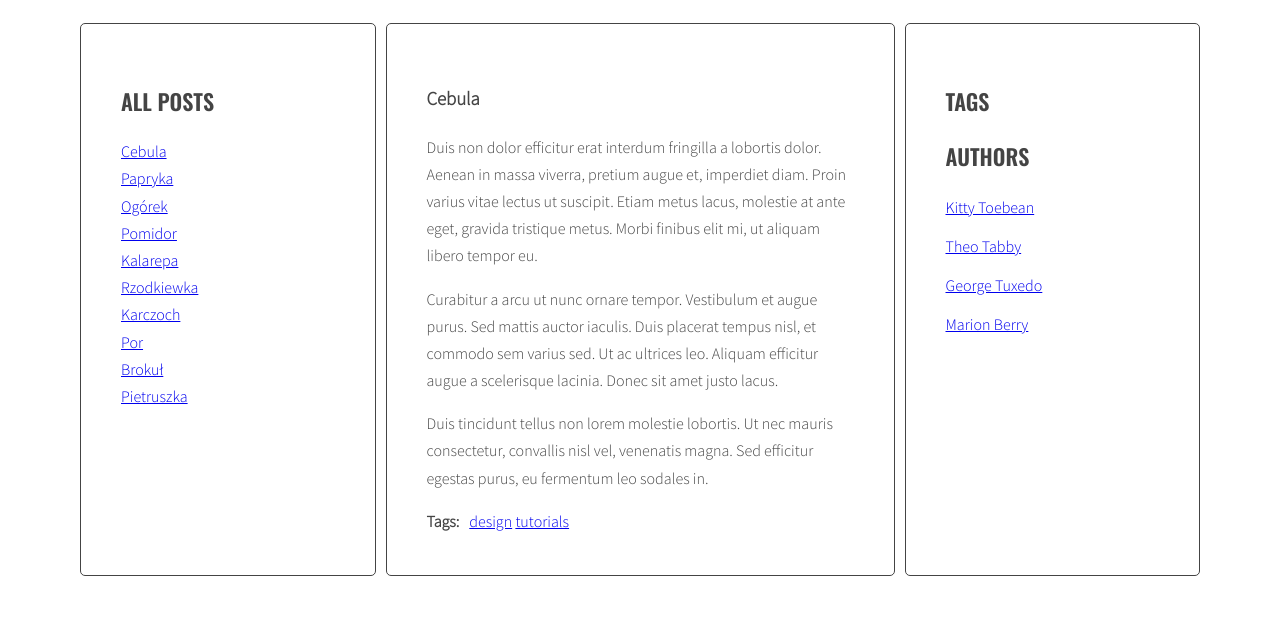
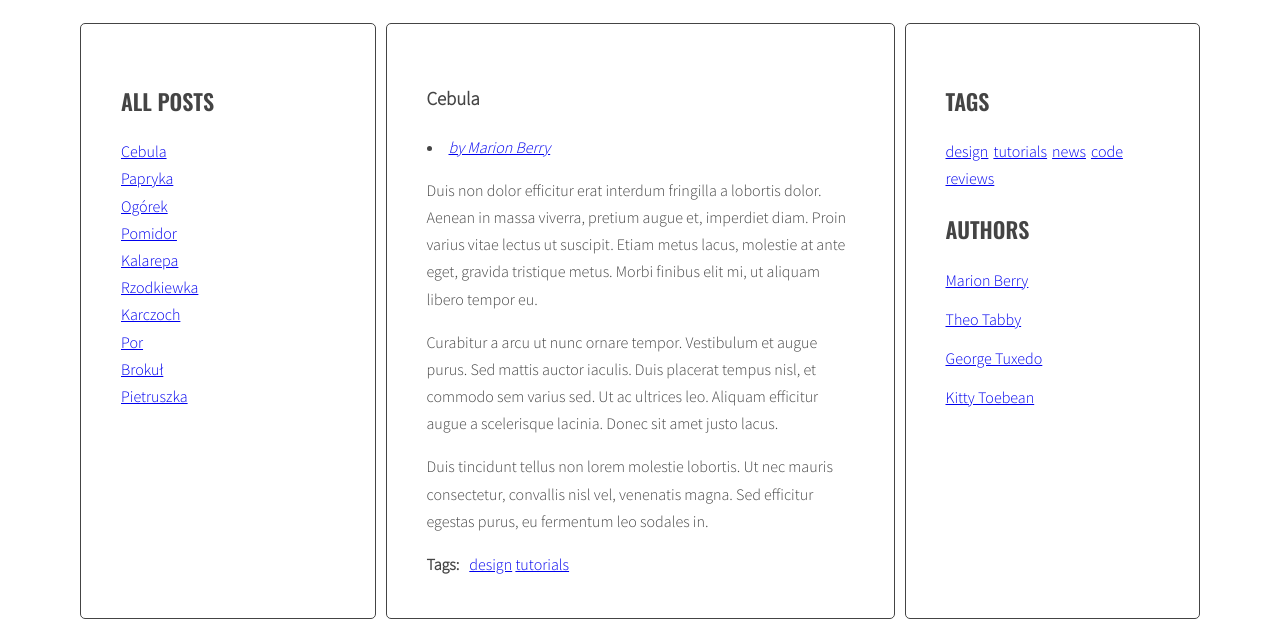
Before and after one commit to Harry-Photter/javascript-blog, a website: page index.html in a window 1280 px wide. Shown: the part 220-847 px from the top of the page. Before the commit the page ends 804 px from the top, so only its background shows below. Drawn offline with nearby package versions, Linux system fonts and the light colour scheme.

Commit message:
Add generateAuthors

```diff
--- a/index.html
+++ b/index.html
@@ -51,7 +51,7 @@
                       </ul>
                     </div>
                   </article>
-                  <article class="post" id="article-3" data-tags="news reviews design" data-author="George Tuxedo">
+                  <article class="post" id="article-3" data-tags="news design" data-author="George Tuxedo">
                     <h3 class="post-title">Ogórek</h3>
                     <p class="post-author"></p>
                     <div class="post-content">
--- a/js/script.js
+++ b/js/script.js
@@ -7,7 +7,8 @@ const optArticleSelector = '.post',
   optArticleAuthorSelector = '.post-author',
   optTagsListSelector = '.tags.list',
   optCloudClassCount = '5',
-  optCloudClassPrefix = '.tag-size-';
+  optCloudClassPrefix = '.tag-size-',
+  optAuthorListSelector = '.authors.list';
 
 
 function titleClickHandler(event) {
@@ -18,7 +19,6 @@ function titleClickHandler(event) {
 
 
   /* [DONE] remove class 'active' from all article links  */
-
   const activeLinks = document.querySelectorAll('.titles a.active');
 
   for (let activeLink of activeLinks) {
@@ -26,12 +26,10 @@ function titleClickHandler(event) {
   }
 
   /* [DONE] add class 'active' to the clicked link */
-
   clickedElement.classList.add('active');
   console.log('clickedElement:', clickedElement);
 
   /* [DONE] remove class 'active' from all articles */
-
   const activeArticles = document.querySelectorAll('.posts article.active');
 
   for (let activeArticle of activeArticles) {
@@ -39,31 +37,25 @@ function titleClickHandler(event) {
   }
 
   /* [DONE] get 'href' attribute from the clicked link */
-
   const articleSelector = clickedElement.getAttribute('href');
   console.log(articleSelector);
 
   /* [DONE] find the correct article using the selector (value of 'href' attribute) */
-
   const targetArticle = document.querySelector(articleSelector);
   console.log(targetArticle);
 
   /* [DONE] add class 'active' to the correct article */
-
   targetArticle.classList.add('active');
-
 }
 
 
 function generateTitleLinks(customSelector = '') {
 
   /* remove contents of titleList */
-
   const titleList = document.querySelector(optTitleListSelector);
   titleList.innerHTML = '';
 
   /* for each article */
-
   const articles = document.querySelectorAll(optArticleSelector + customSelector);
   console.log('optArticleSelector + customSelector: ' + optArticleSelector + customSelector);
 
@@ -72,7 +64,6 @@ function generateTitleLinks(customSelector = '') {
   for (let article of articles) {
 
     /* get the article id */
-
     const articleId = article.getAttribute('id');
 
     /* find the title element */
@@ -118,14 +109,17 @@ function calculateTagsParams(tags) {
     if (tags[tag] < params.min) {
       params.min = tags[tag];
     }
-    console.log(tag + ' is used ' + tags[tag] + ' times');
   }
   console.log('params:', params);
   return params;
 }
 
-function calculateTagClass(count, params){
-
+function calculateTagClass(count, params) {
+  const normalizedCount = count - params.min;
+  const normalizedMax = params.max - params.min;
+  const percentage = normalizedCount / normalizedMax;
+  const classNumber = Math.floor(percentage * (optCloudClassCount - 1) + 1);
+  return classNumber;
 }
 
 function generateTags() {
@@ -186,18 +180,9 @@ function generateTags() {
       /* END LOOP: for each tag */
     }
 
-
     /* insert HTML of all the links into the tags wrapper */
 
     tagList.innerHTML = html;
-
-    const links = document.querySelectorAll('.titles a');
-
-    for (let link of links) {
-      link.addEventListener('click', titleClickHandler);
-
-      // console.log(links);
-    }
 
     /* END LOOP: for every article: */
   }
@@ -205,6 +190,8 @@ function generateTags() {
   /* [NEW] find list of tags in right column */
   const tagList = document.querySelector('.tags');
 
+  const tagsParams = calculateTagsParams(allTags);
+  console.log('tagsParams:', tagsParams);
 
   /* [NEW] create variable for all links HTML code */
   let allTagsHTML = '';
@@ -212,19 +199,21 @@ function generateTags() {
   /* [NEW] START LOOP: for each tag in allTags: */
   for (let tag in allTags) {
     /* [NEW] generate code of a link and add it to allTagsHTML */
-    allTagsHTML += '<li><a class="calculateTagClass" href="#tag-' + tag + '">' + tag + ' (' + allTags[tag] + ')</a></li>';
-    console.log(allTagsHTML);
+    const tagLinkHTML = '<li><a href="#tag-' + tag + '" class="' + optCloudClassPrefix + calculateTagClass(allTags[tag], tagsParams) + '">' + tag + '</a></li>';
+    console.log('tagLinkHTML:', tagLinkHTML);
+
+    allTagsHTML += tagLinkHTML;
+
   }
   /* [NEW] END LOOP: for each tag in allTags: */
-  const tagLinkHTML = calculateTagClass(allTags[tag], tagsParams);
-  console.log('tagLinkHTML:', tagLinkHTML);
+
   /*[NEW] add HTML from allTagsHTML to tagList */
   tagList.innerHTML = allTagsHTML;
 }
 
 generateTags();
 
-const tagClickHandler = function (event) {
+function tagClickHandler(event) {
   /* prevent default action for this event */
   event.preventDefault();
 
@@ -272,12 +261,14 @@ const tagClickHandler = function (event) {
 
 
   /* execute function "generateTitleLinks" with article selector as argument */
-  generateTitleLinks('[data-tags~="' + tag + '"]');
-};
+  const customSelector = '[data-tags~="' + tag + '"]';
+  generateTitleLinks(customSelector);
+  console.log('customSelector: ', customSelector);
+}
 
 function addClickListenersToTags() {
   /* find all links to tags */
-  const links = document.querySelectorAll('.post-tags .list a');
+  const links = document.querySelectorAll('[href^="#tag-"]');
   console.log(links);
 
   /* START LOOP: for each link */
@@ -292,6 +283,9 @@ function addClickListenersToTags() {
 addClickListenersToTags();
 
 function generateAuthors() {
+
+  /* [NEW] create a new variable allAuthors with an empty array(object) */
+  let allAuthors = {};
 
   /* find all articles */
 
@@ -309,7 +303,7 @@ function generateAuthors() {
 
     let html = '';
 
-    /* get author from data-author attribute */
+    /* get articleAuthor from data-author attribute */
 
     const articleAuthor = article.getAttribute('data-author');
     console.log('articleAuthor: ' + articleAuthor);
@@ -325,14 +319,47 @@ function generateAuthors() {
     html = html + linkHTML;
     console.log(html);
 
+    /* [NEW] check if this link is NOT already in allAuthors */
+    if (!allAuthors[articleAuthor]) {
+      /*   [NEW] add generated code to allAuthors object */
+      allAuthors[articleAuthor] = 1;
+    } else {
+      allAuthors[articleAuthor]++;
+    }
+
+
     /* insert HTML of all the links into the author wrapper */
     authorList.innerHTML = html;
 
     /* END LOOP: for every article: */
   }
+  /* [NEW] find list of authors in right column */
+  const authorList = document.querySelector('.authors');
+
+  const authorsParams = calculateTagsParams(allAuthors);
+  console.log('authorsParams:', authorsParams);
+
+  /* [NEW] create variable for all links HTML code */
+  let allAuthorsHTML = '';
+
+  /* [NEW] START LOOP: for each tag in allTags: */
+  for (let articleAuthor in allAuthors) {
+    /* [NEW] generate code of a link and add it to allTagsHTML */
+    const articleAuthorLinkHTML = '<li><a href="#author-' + articleAuthor + '" class="' + calculateTagClass(allAuthors[articleAuthor], authorsParams) + '">' + articleAuthor + '</a></li>';
+    console.log('articleAuthorLinkHTML:', articleAuthorLinkHTML);
+
+    allAuthorsHTML += articleAuthorLinkHTML;
+
+  }
+  /* [NEW] END LOOP: for each tag in allTags: */
+
+  /*[NEW] add HTML from allTagsHTML to tagList */
+  authorList.innerHTML = allAuthorsHTML;
+
 }
 
 generateAuthors();
+
 
 const authorClickHandler = function (event) {
   /* prevent default action for this event */
--- a/sass/style.scss
+++ b/sass/style.scss
@@ -118,3 +118,25 @@ body {
     margin: 0 10px 0 0;
   }
 }
+
+.tags li {
+  display: inline-block;
+  margin: 0 5px 0 0;
+}
+
+.tag-size-1 {
+  font-size: 8px;
+}
+
+.tag-size-2 {
+  font-size: 12px;
+}
+
+.tag-size-3 {
+  font-size: 18px;
+}
+
+.tag-size-5
+{
+  font-size: 24px;
+}
```
Also changed, not shown: css/style.css, 1 other file.
